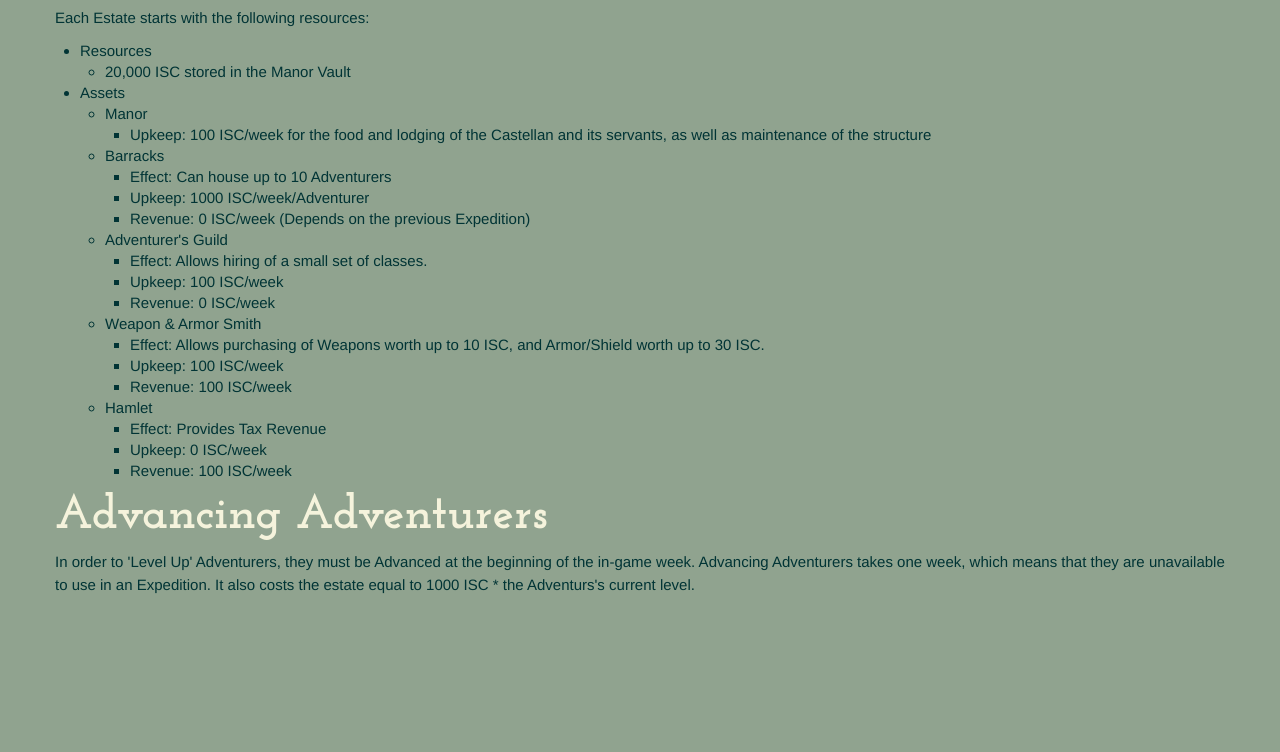
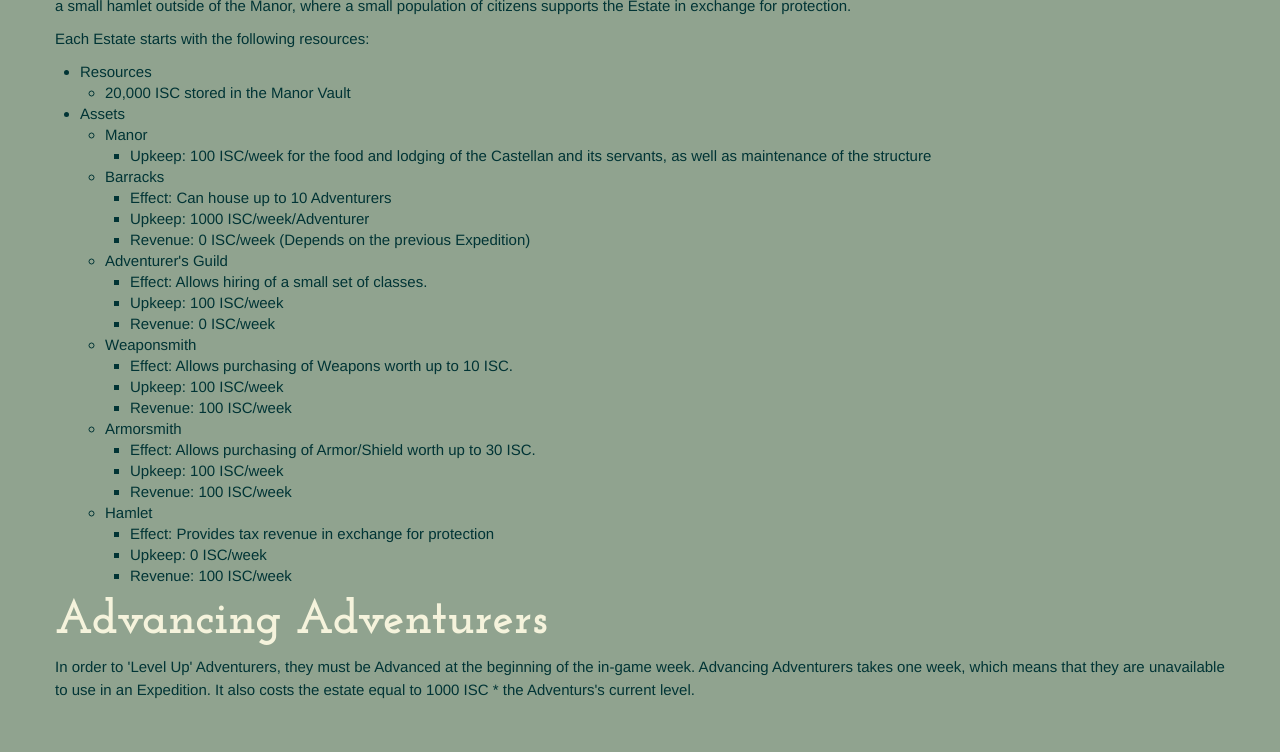
Before and after one commit to GaiusCoffee/Patronage, a plain HTML site: page estate/index.html in a window 1280 px wide. Shown: the part 540-1292 px from the top of the page. Before the commit the page ends 1187 px from the top, so only its background shows below. Drawn offline with Linux system fonts and the light colour scheme.

Commit message:
Finish Estate Upgrades Add Estate Events

```diff
--- a/estate/index.html
+++ b/estate/index.html
@@ -6,14 +6,15 @@
 
 At the beginning of every in-game week, the following are done in order:
 
-1. The Estate must total the amount of **Resources Gained** via its Assets as well as the previous Expedition.
-2. The Estate must pay the **Upkeep** for the week; failure to do so puts the Estate into Debt.
-3. The Estate may **Upgrade** its Assets*: see [Available Upgrades](/estate/upgrades). Note that some Upgrades are Exclusive, and can only be built by one Estate.
-4. The Estate may **Dismiss** Adventurers.
-5. The Estate may **Hire** New Adventurers if they have available space in the Barracks. Adventurers always start at Level 1, and costs 1,000 ISC upfront.
-6. The Estate may **Advance** Adventurers* to increase their in-game Level (see details below).
-6. The Estate may **Requisition** Items*, such as Weapons, Armor, Shields, Tools, etc.
-7. The Estate must choose an **Expedition**; The [Expedition Phase](/expedition) now begins.
+1. Check the **[Estate Events](/estate/events.html)** tables and resolve one random or scheduled event (skip this for the first week).
+2. The Estate must total the amount of **Resources Gained** via its Assets as well as the previous Expedition.
+3. The Estate must pay the **Upkeep** for the week; failure to do so puts the Estate into Debt.
+4. The Estate may **Upgrade** its Assets*: see [Available Upgrades](/estate/upgrades). Note that some Upgrades are Exclusive, and can only be built by one Estate.
+5. The Estate may **Dismiss** Adventurers.
+6. The Estate may **Hire** [New Adventurers](/estate/adventurers) if they have available space in the Barracks. Adventurers always start at Level 1, and costs 1,000 ISC upfront.
+7. The Estate may **Advance** Adventurers* to increase their in-game Level (see details below).
+8. The Estate may **Requisition** Items*, such as Weapons, Armor, Shields, Tools, etc.
+9. The Estate must choose an **Expedition**; The [Expedition Phase](/expedition) now begins.
 
 *These actions can only be done if you are not in debt.
 
@@ -36,12 +37,16 @@ Each Estate starts with the following resources:
     * Effect: Allows hiring of a small set of classes.
     * Upkeep: 100 ISC/week
     * Revenue: 0 ISC/week
-  * Weapon &amp; Armor Smith
-    * Effect: Allows purchasing of Weapons worth up to 10 ISC, and Armor/Shield worth up to 30 ISC.
+  * Weaponsmith
+    * Effect: Allows purchasing of Weapons worth up to 10 ISC.
+    * Upkeep: 100 ISC/week
+    * Revenue: 100 ISC/week
+  * Armorsmith
+    * Effect: Allows purchasing of Armor/Shield worth up to 30 ISC.
     * Upkeep: 100 ISC/week
     * Revenue: 100 ISC/week
   * Hamlet
-    * Effect: Provides Tax Revenue
+    * Effect: Provides tax revenue in exchange for protection
     * Upkeep: 0 ISC/week
     * Revenue: 100 ISC/week
 
```
Also changed, not shown: estate/events.html (added, +34 -0 lines), estate/upgrades.html (+19 -0 lines).
